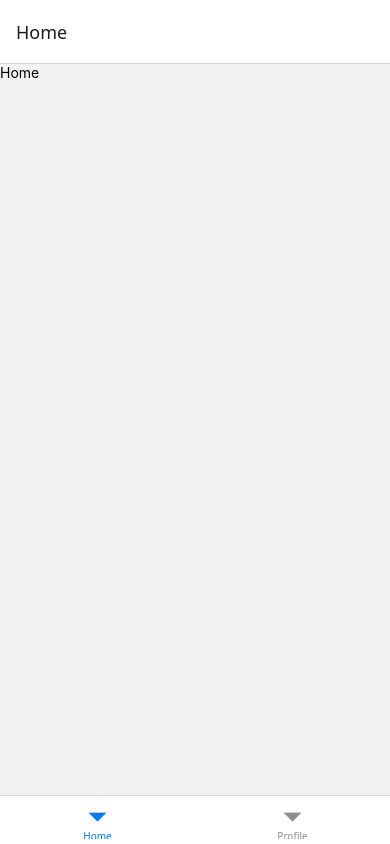
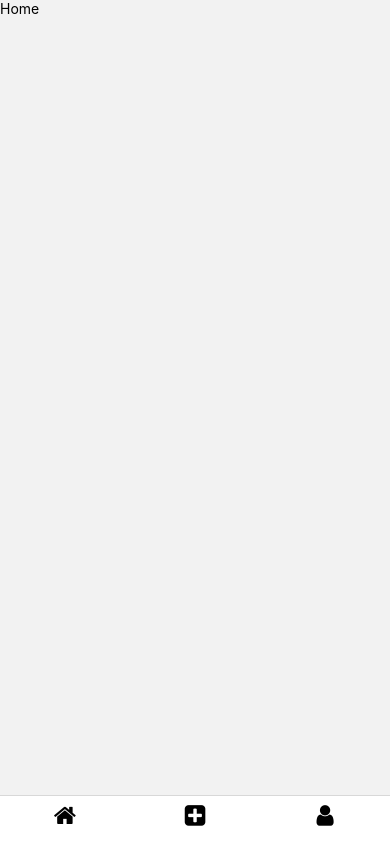
Before and after one commit to JoaquinCelentano/Proyecto-integrador-final, a React Native app: screen /TabsNavigation in a window 390 px wide. Built offline with nearby package versions, Linux system fonts and the light colour scheme.

Commit message:
navegacion

```diff
--- /dev/null
+++ b/src/navigation/NavegacionStack.js
@@ -0,0 +1,16 @@
+import { createNativeStackNavigator } from '@react-navigation/native-stack';
+import Home from '../screens/Home';
+import ComentarPosteo from '../screens/ComentarPosteo';
+
+const Stack = createNativeStackNavigator();
+
+function NavegacionStack() {
+    return (
+        <Stack.Navigator>
+            <Stack.Screen name="HomePage" component={Home} options={{ headerShown: false }} />
+            <Stack.Screen name="ComentarPosteo" component={ComentarPosteo} options={{ headerShown: false }} />
+        </Stack.Navigator>
+    );
+}
+
+export default NavegacionStack;
--- a/src/navigation/StackNavigation.js
+++ b/src/navigation/StackNavigation.js
@@ -12,16 +12,16 @@ function StackNavigation() {
     <NavigationContainer>
       <Stack.Navigator>
         <Stack.Screen
-        name= "TabsNavigation"
-        component={TabNavigation}
-        options={{headerShown: false}}/>
-        <Stack.Screen
         name="Login"
         component={Login}
         options={{headerShown: false}}/>
         <Stack.Screen
-        name= "Register"
+        name="Register"
         component={Register}
+        options={{headerShown: false}}/>
+        <Stack.Screen
+        name="TabsNavigation"
+        component={TabNavigation}
         options={{headerShown: false}}/>
       </Stack.Navigator>
     </NavigationContainer>
--- a/src/navigation/TabsNavigation.js
+++ b/src/navigation/TabsNavigation.js
@@ -1,18 +1,31 @@
 import { createBottomTabNavigator } from '@react-navigation/bottom-tabs';
-import Home from '../screens/Home';
+import { FontAwesome } from '@expo/vector-icons';
+import NavegacionStack from './NavegacionStack';
+import CreatePost from '../screens/CreatePost';
 import Profile from '../screens/Profile';
 
 const Tab = createBottomTabNavigator();
 
 function TabNavigation() {
-  return (
-
-      <Tab.Navigator>
-        <Tab.Screen name='Home' component={Home} />
-        <Tab.Screen name='Profile' component={Profile} />
-      </Tab.Navigator>
-
-  );
+    return (
+        <Tab.Navigator screenOptions={{ tabBarShowLabel: false }}>
+            <Tab.Screen
+                name="HomeTabs"
+                component={NavegacionStack}
+                options={{ headerShown: false, tabBarIcon: () => <FontAwesome name="home" size={24} color="black" /> }}
+            />
+            <Tab.Screen
+                name="Crear posteo"
+                component={CreatePost}
+                options={{ headerShown: false, tabBarIcon: () => <FontAwesome name="plus-square" size={24} color="black" /> }}
+            />
+            <Tab.Screen
+                name="Mi Perfil"
+                component={Profile}
+                options={{ headerShown: false, tabBarIcon: () => <FontAwesome name="user" size={24} color="black" /> }}
+            />
+        </Tab.Navigator>
+    );
 }
 
 export default TabNavigation;
--- /dev/null
+++ b/src/screens/ComentarPosteo.js
@@ -0,0 +1,11 @@
+import { View, Text } from "react-native";
+
+function ComentarPosteo() {
+    return (
+        <View>
+            <Text>Comentar Posteo</Text>
+        </View>
+    );
+}
+
+export default ComentarPosteo;
--- /dev/null
+++ b/src/screens/CreatePost.js
@@ -0,0 +1,11 @@
+import { View, Text } from "react-native";
+
+function CreatePost() {
+    return (
+        <View>
+            <Text>Crear Posteo</Text>
+        </View>
+    );
+}
+
+export default CreatePost;
```
